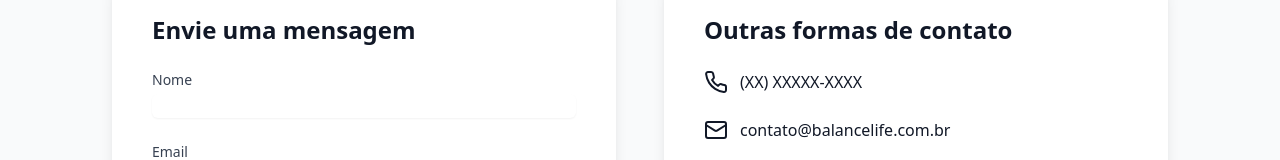
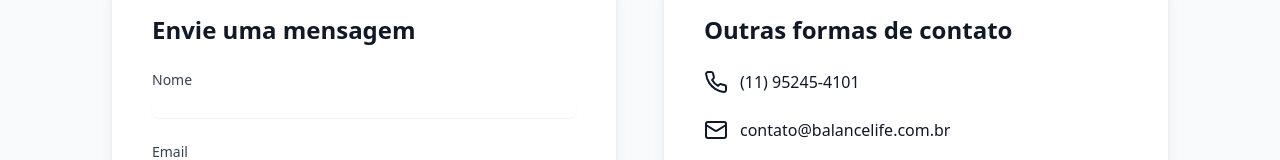
Before and after one commit to Rdemora2/balance-life, a React (Vite) app: page /contact in a window 1280 px wide. Shown: the part 258-418 px from the top of the page. Built offline with nearby package versions, Linux system fonts and the light colour scheme.

Commit message:
FEAT/atualiza dados de contato

```diff
--- a/src/pages/Contact.tsx
+++ b/src/pages/Contact.tsx
@@ -177,7 +177,7 @@ const Contact: React.FC = () => {
           <div className="space-y-6">
             <div className="flex items-center">
               <Phone className="h-6 w-6 text-gray-900 mr-3" />
-              <span>(XX) XXXXX-XXXX</span>
+              <span>(11) 95245-4101</span>
             </div>
             <div className="flex items-center">
               <Mail className="h-6 w-6 text-gray-900 mr-3" />
@@ -192,7 +192,7 @@ const Contact: React.FC = () => {
           {/* Botão para WhatsApp */}
           <div className="mt-8 text-center">
             <a
-              href="https://wa.me/SEUNUMEROAQUI"
+              href="https://wa.me/5511952454104"
               target="_blank"
               rel="noopener noreferrer"
               className="inline-flex items-center gap-2 px-6 py-3 bg-green-500 text-white rounded-md shadow-md hover:bg-green-600 transition-all"
```
